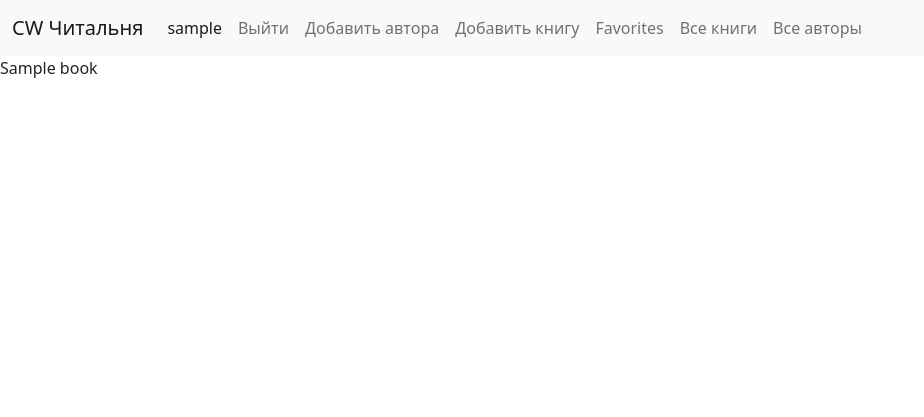
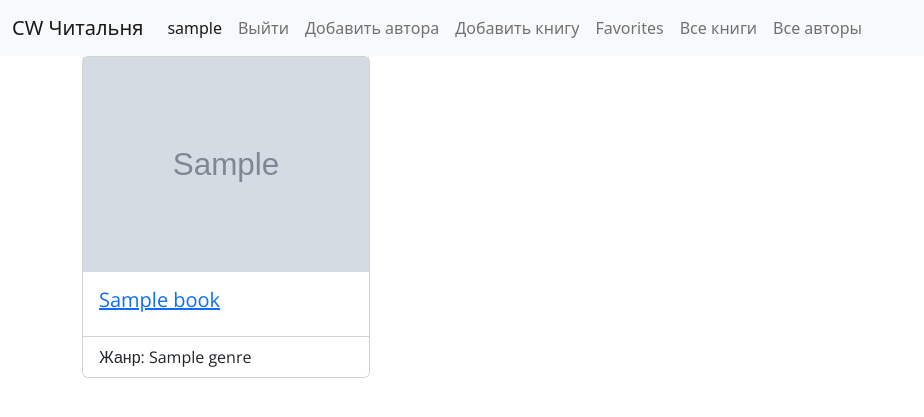
Before and after one commit to OlegAmstl/wolfreads, a Django app: page /auth/favorites/ in a window 1280 px wide. Shown: the top 417 px of the page, without its empty margins (0-924 px from the left). Run offline with Django 4.2, Linux system fonts and the light colour scheme; a user stored in the database is signed in; tables that the repository leaves empty hold one stand-in row (values such as "Sample post"); grey boxes marked "Sample" are stand-in pictures.

Commit message:
Fix bug with date of birth and date of death. Display of books added for reading. Display all authors on the site.

```diff
--- a/cutebooks/books/admin.py
+++ b/cutebooks/books/admin.py
@@ -31,7 +31,8 @@ class AuthorAdmin(admin.ModelAdmin):
     list_display = (
         'first_name',
         'last_name',
-        'photo'
+        'photo',
+        'date_of_birth'
     )
     list_filter = (
         'last_name',
--- a/cutebooks/cutebooks/settings.py
+++ b/cutebooks/cutebooks/settings.py
@@ -3,6 +3,8 @@ from pathlib import Path
 import os
 
 LOGIN_REDIRECT_URL = '/'
+
+DATE_INPUT_FORMATS = ['%d-%m-%Y']
 
 BASE_DIR = Path(__file__).resolve().parent.parent
 
--- a/cutebooks/static/css/styles.css
+++ b/cutebooks/static/css/styles.css
@@ -55,7 +55,13 @@
     margin-bottom: 40px;
 }
 
+.card-author {
+    margin-bottom: 30px;
+}
+
 .all-books {
     display: flex;
+    justify-content: space-around;
+    flex-wrap: wrap;
 
 }
--- a/cutebooks/templates/books/author_list.html
+++ b/cutebooks/templates/books/author_list.html
@@ -6,7 +6,7 @@
   {% if author_list %}
   <div class="all-books">
     {% for author in author_list.all %}
-    <div class="card card-custom" style="width: 18rem;">
+    <div class="card card-custom card-author" style="width: 18rem;">
       <img src="{{ author.photo.url }}">
       <div class="card-body">
         <h5 class="card-title"><a href="#">{{ author.first_name }} {{ author.last_name }}</a></h5>
--- a/cutebooks/templates/users/favorites.html
+++ b/cutebooks/templates/users/favorites.html
@@ -1,6 +1,17 @@
 {% extends 'base.html' %}
+{% block title %}Закладки{% endblock %}
 {% block content %}
-{% for item in new %}
-    <p>{{ item.title }}</p>
+<div class="container container-index">
+{% for book in new %}
+    <div class="card read-book-card" style="width: 18rem;">
+      <img src="{{ book.cover.url }}">
+      <div class="card-body">
+        <h5 class="card-title"><a href="{% url 'books:book_detail' book.pk %}">{{ book.title }}</a></h5>
+      </div>
+      <ul class="list-group list-group-flush">
+        <li class="list-group-item">Жанр: {{ book.genre }}</li>
+      </ul>
+    </div>
 {% endfor %}
+</div>
 {% endblock %}
```
Also changed, not shown: 1 other file.
